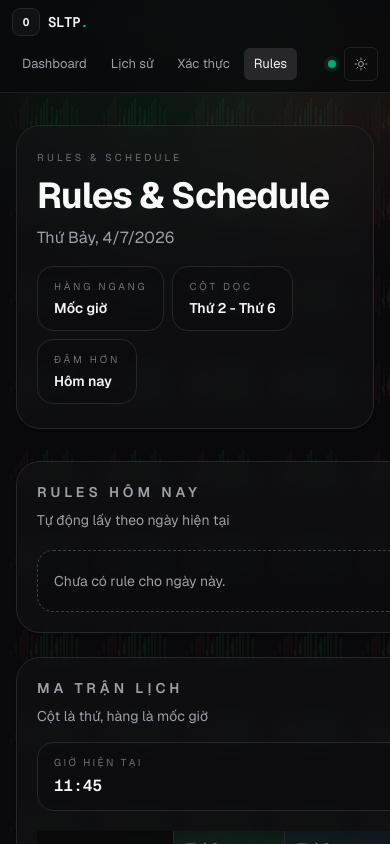
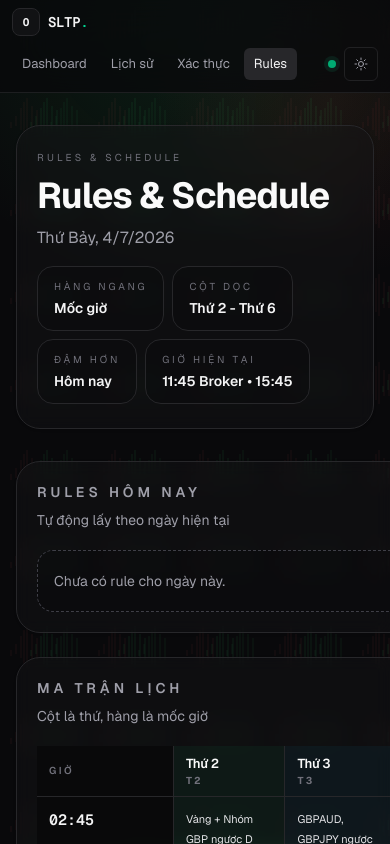
Before and after one commit to QuachGia1994/OAK-Hidden-SLTP-Manager, a Next.js app in the folder dashboard/: page /rules in a window 390 px wide. Shown: the top 844 px of the page. Built offline with nearby package versions, Linux system fonts and the light colour scheme.

Commit message:
fix: surface current broker time in rules header

```diff
--- a/dashboard/src/app/rules/page.tsx
+++ b/dashboard/src/app/rules/page.tsx
@@ -1,4 +1,4 @@
-import { DAY_RULES, TARGET_HOURS, formatHour, getHourNote } from "@/lib/constants";
+import { DAY_RULES, TARGET_HOURS, brokerToLocalTime, formatHour, getHourNote } from "@/lib/constants";
 import { getBrokerDateParts } from "@/lib/trading-time";
 
 export const dynamic = "force-dynamic";
@@ -31,6 +31,10 @@ export default function RulesPage() {
             <MetaPill label="Hàng ngang" value="Mốc giờ" />
             <MetaPill label="Cột dọc" value="Thứ 2 - Thứ 6" />
             <MetaPill label="Đậm hơn" value="Hôm nay" />
+            <MetaPill
+              label="Giờ hiện tại"
+              value={`${formatHour(currentHour)}:45 Broker • ${brokerToLocalTime(currentHour)}`}
+            />
           </div>
         </div>
       </header>
@@ -63,15 +67,6 @@ export default function RulesPage() {
 
         <section className="rounded-3xl border border-zinc-200/80 dark:border-zinc-800 bg-white/80 dark:bg-zinc-900/40 backdrop-blur-sm p-5 sm:p-6 shadow-sm">
           <SectionTitle title="Ma trận lịch" subtitle="Cột là thứ, hàng là mốc giờ" />
-          <div className="mt-4 flex items-center justify-between gap-3 rounded-2xl border border-zinc-200/80 dark:border-zinc-800 bg-zinc-50/90 dark:bg-zinc-950/35 px-4 py-3 md:hidden">
-            <div>
-              <div className="text-[10px] uppercase tracking-[0.24em] text-zinc-400 dark:text-zinc-500">Giờ hiện tại</div>
-              <div className="mt-1 font-mono text-base font-semibold text-zinc-900 dark:text-zinc-100">{formatHour(currentHour)}:45</div>
-            </div>
-            <span className="rounded-full border border-emerald-500/20 bg-emerald-500/10 px-2.5 py-1 text-[10px] font-semibold uppercase tracking-[0.2em] text-emerald-600 dark:text-emerald-400">
-              Theo giờ Bangkok
-            </span>
-          </div>
           <div className="mt-5 overflow-x-auto">
             <table className="min-w-[820px] w-full border-separate border-spacing-0">
               <thead>
```
